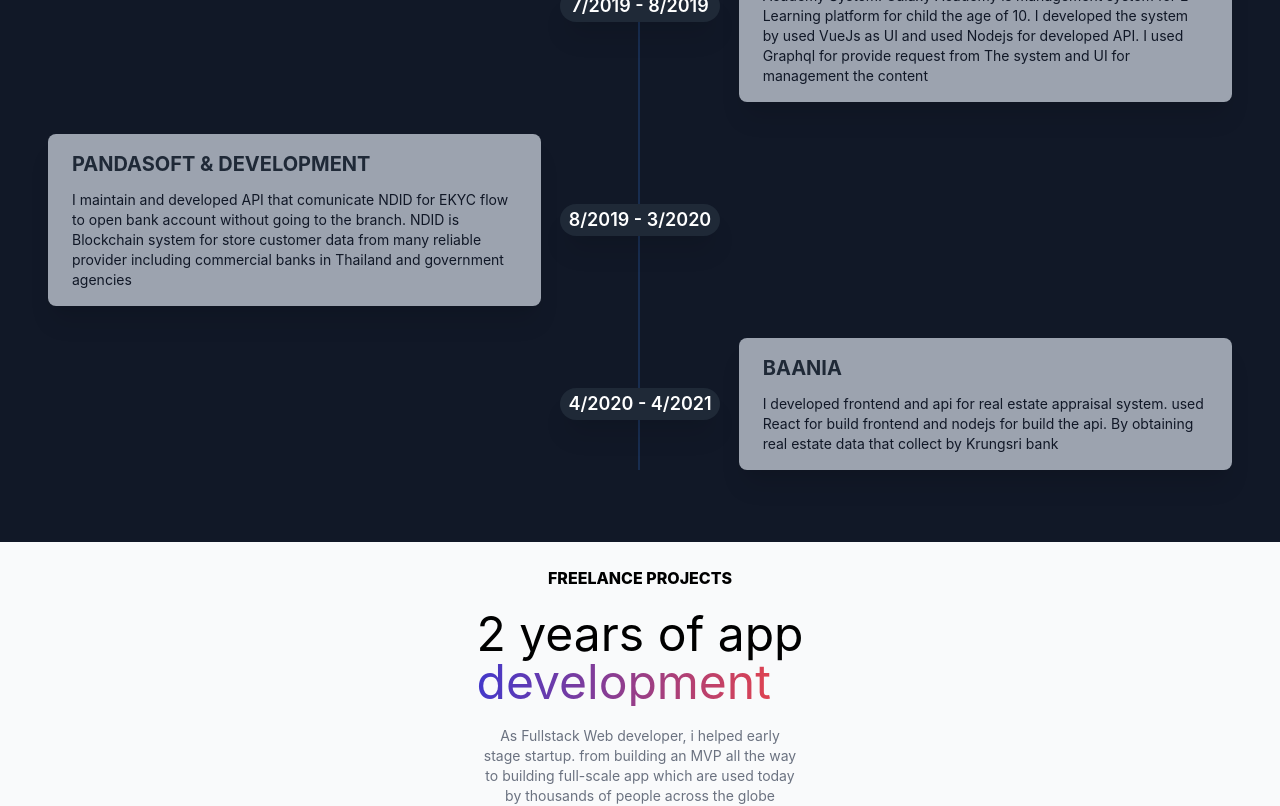
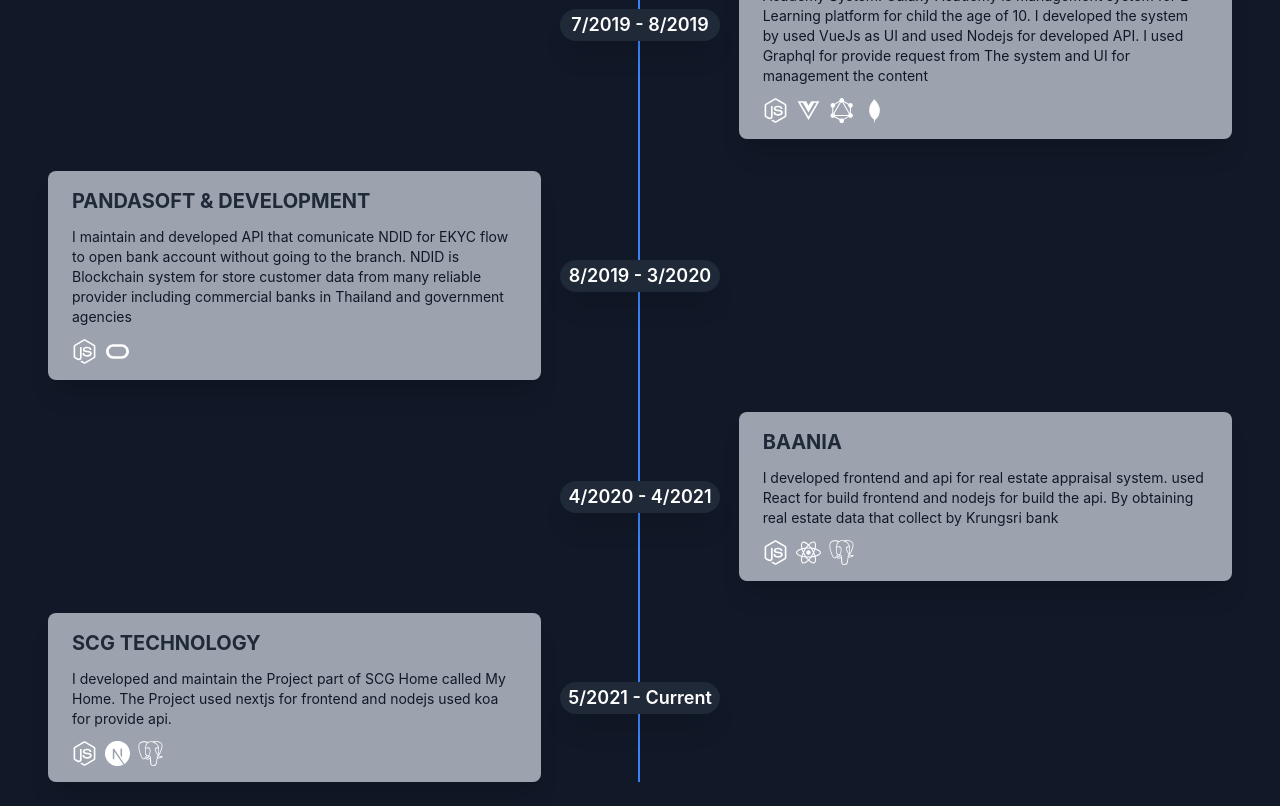
Before and after one commit to Winter-wub/Resume, a Next.js app: page / in a window 1280 px wide. Shown: the part 800-1606 px from the top of the page. Built offline with nearby package versions, Linux system fonts and the light colour scheme.

Commit message:
🔧 add icon for tooling in tinelines

```diff
--- a/components/HomeSection.tsx
+++ b/components/HomeSection.tsx
@@ -1,17 +1,74 @@
 import Image from "next/image";
 import meImage from "../public/images/me.png";
-import { VFC, Fragment } from "react";
-import { chunk } from "lodash";
+import { VFC } from "react";
 import manifest from "../pages/manifest.json";
-import styles from '../styles/HomeSection.module.scss'
-import cx from 'classnames'
+import styles from "../styles/HomeSection.module.scss";
+import cx from "classnames";
+import { ProptypeTimeline } from "@Components/Types";
+import { FiTool } from "react-icons/fi";
+import { FaNodeJs, FaReact, FaVuejs } from "react-icons/fa";
+import { GrGraphQl, GrOracle } from "react-icons/gr";
+import { DiMongodb } from "react-icons/di";
+import { SiNextDotJs, SiPostgresql } from "react-icons/si";
+
+const ToolLogoMap: VFC<{ toolname:string }> = ({ toolname, ...props }) => {
+	switch (toolname) {
+		case 'vuejs':
+			return <FaVuejs {...props}/>
+		case 'nodejs':
+			return <FaNodeJs {...props}/>
+		case 'react':
+			return <FaReact {...props}/>
+		case 'graphql':
+			return <GrGraphQl {...props}/>
+		case 'mongodb':
+			return <DiMongodb {...props}/>
+		case 'nextjs':
+			return <SiNextDotJs {...props}/>
+		case 'oracle_db':
+			return <GrOracle {...props}/>
+		case 'postgreSQL':
+			return <SiPostgresql {...props}/>
+		default:
+			return <FiTool {...props}/>
+	}
+}
+
+const TimeLine: VFC<ProptypeTimeline> = ({ id, item }) => {
+	return (
+		<div
+			className={`mb-8 flex justify-between items-center w-full ${id % 2 !== 0 ? "flex-row-reverse" : ""}`}>
+			<div className="order-1 md:w-5/12 w-0" />
+			<div
+				className="z-20 items-center order-1 bg-gray-800 shadow-xl w-40 h-8 rounded-full hidden md:flex">
+				<h1
+					className="mx-auto font-semibold text-lg text-white">{item.from_month}/{item.from_year} - {item.to_month ? `${item.to_month}/${item.to_year}` : 'Current'}</h1>
+			</div>
+			<div className="order-1 bg-gray-400 rounded-lg shadow-xl md:w-5/12 px-6 py-4 animate__animated">
+				<h3 className="font-bold text-gray-800 text-xl uppercase mb-3">{item.company}</h3>
+				<p className="text-sm text-gray-900 text-opacity-100 mb-3">
+					{item.desc}
+				</p>
+				<div className="p-1 md:hidden mb-3">
+					{item.from_month}/{item.from_year} - {!item?.to_year ? "Current" : `${item.to_month}/${item.to_year}`}
+				</div>
+				<div className="flex">
+					{
+						item.tools?.map((item) => <div key={item} className="text-white mr-2 text-lg"><ToolLogoMap  toolname={item} size={25} /></div> )
+					}
+				</div>
+			</div>
+		</div>
+	)
+}
 
 export const HomeSection: VFC = () => {
 	return (
 		<>
 			<section id="home" className="flex w-full container mx-auto md:p-20 bg-gray-50 dark:bg-black">
 				<div className="w-full p-10 bg-black md:bg-gray-50 md:dark:bg-black md:w-auto">
-				<div className="font-extrabold md:text-5xl text-3xl mb-10 text-white md:text-black md:dark:text-white animate__animated animate__jackInTheBox" >
+					<div
+						className="font-extrabold md:text-5xl text-3xl mb-10 text-white md:text-black md:dark:text-white animate__animated animate__jackInTheBox">
 						<span className="bg-gradient-to-r from-indigo-400 to-indigo-700 text-transparent bg-clip-text">
 							Turn</span> your <span
 						className="text-indigo-600">idea</span> into <span
@@ -20,51 +77,31 @@
 					<div className="text-gray-500 mb-10">
 						From bainstroming to launch, i will help you build a beautiful, inntuitive app that will wow your customers
 					</div>
-				<a className="rounded-xl text-white bg-indigo-600 p-3 shadow uppercase hover:bg-red-600 transform hover:-translate-y-1 hover:scale-110 transition duration-500 ease-in-out" href="#contact">
+					<a
+						className="rounded-xl text-white bg-indigo-600 p-3 shadow uppercase hover:bg-red-600 transform hover:-translate-y-1 hover:scale-110 transition duration-500 ease-in-out"
+						href="#contact">
 						Request a quote
 					</a>
 				</div>
-			<div className="w-0 md:w-1/2 lg:w-1/3 flex items-center justify-center animate__animated animate__backInRight animate__delay-1s">
-				<Image src={meImage} className={cx("h-full w-full bg-gradient-to-bl from-indigo-700 to-red-200", styles.meFrame)} alt="PrachayawutSirisuth"   />
+				<div
+					className="w-0 md:w-1/2 lg:w-1/3 flex items-center justify-center animate__animated animate__backInRight animate__delay-1s">
+					<Image src={meImage}
+					       className={cx("h-full w-full bg-gradient-to-bl from-indigo-700 to-red-200", styles.meFrame)}
+					       alt="PrachayawutSirisuth" />
 				</div>
 			</section>
 			<div className="bg-gray-900 p-1 text-white py-10 px-12">
 				<div className="text-center uppercase font-bold mb-5 text-sm">Work Experience</div>
 				<div className="relative container mx-auto">
 					<div
-						className="border-2-2 border-opacity-20 border-blue-500 h-full border right-1/2 hidden md:block absolute" />
+						className="border-2-2 border-blue-500 h-full border right-1/2 hidden md:block absolute" />
 					{
-						chunk(manifest.timelines, 1).map((items, level) => (
-							<Fragment key={level}>
-								{
-									items.map((item, id) => (
-										<div
-											className={`mb-8 flex justify-between items-center w-full ${level % 2 !== 0 ? "flex-row-reverse" : ""}`}
-											key={id}>
-											<div className="order-1 md:w-5/12 w-0" />
-											<div
-												className="z-20 items-center order-1 bg-gray-800 shadow-xl w-40 h-8 rounded-full hidden md:flex">
-												<h1
-													className="mx-auto font-semibold text-lg text-white">{item.from_month}/{item.from_year} - {item.to_month}/{item.to_year}</h1>
-											</div>
-											<div className="order-1 bg-gray-400 rounded-lg shadow-xl md:w-5/12 px-6 py-4 animate__animated">
-												<h3 className="font-bold text-gray-800 text-xl uppercase mb-3">{item.company}</h3>
-												<p className="text-sm text-gray-900 text-opacity-100">
-													{item.desc}
-												</p>
-												<div className="p-1 md:hidden">
-													{item.from_month}/{item.from_year} - {item.to_month}/{item.to_year}
-												</div>
-											</div>
-
-										</div>
-									))
-								}
-							</Fragment>
+						manifest.timelines.map((item, id) => (
+							<TimeLine key={id} id={id} item={item} />
 						))
 					}
 				</div>
 			</div>
 		</>
-	)
-}
+	);
+};
--- /dev/null
+++ b/components/Types.ts
@@ -0,0 +1,14 @@
+export interface TimelineData {
+	from_month?: number;
+	from_year?: number;
+	to_month?: number;
+	to_year?: number;
+	company?: string;
+	desc?: string;
+	tools?: string[];
+}
+
+export interface ProptypeTimeline {
+	id: number;
+	item: TimelineData;
+}
```
Also changed, not shown: pages/manifest.json. Lines whose indentation alone changed are shown as unchanged.
